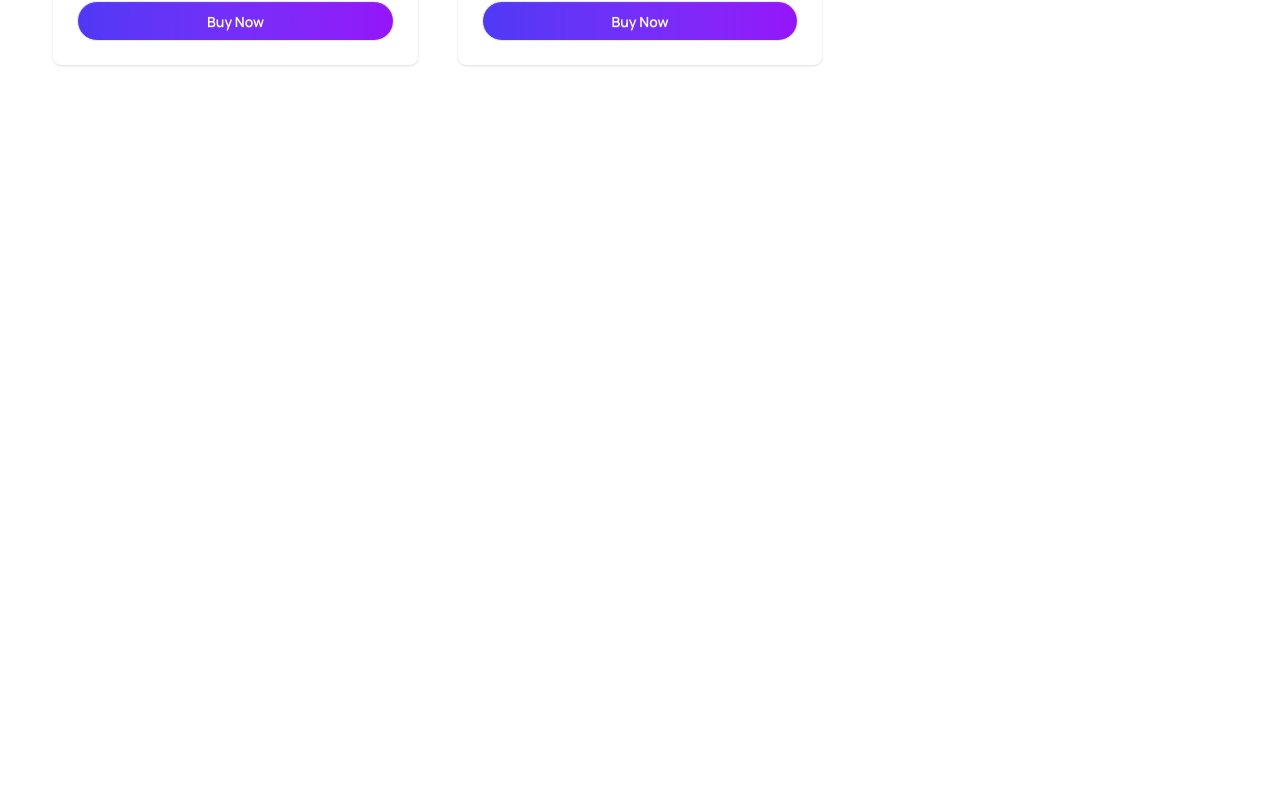
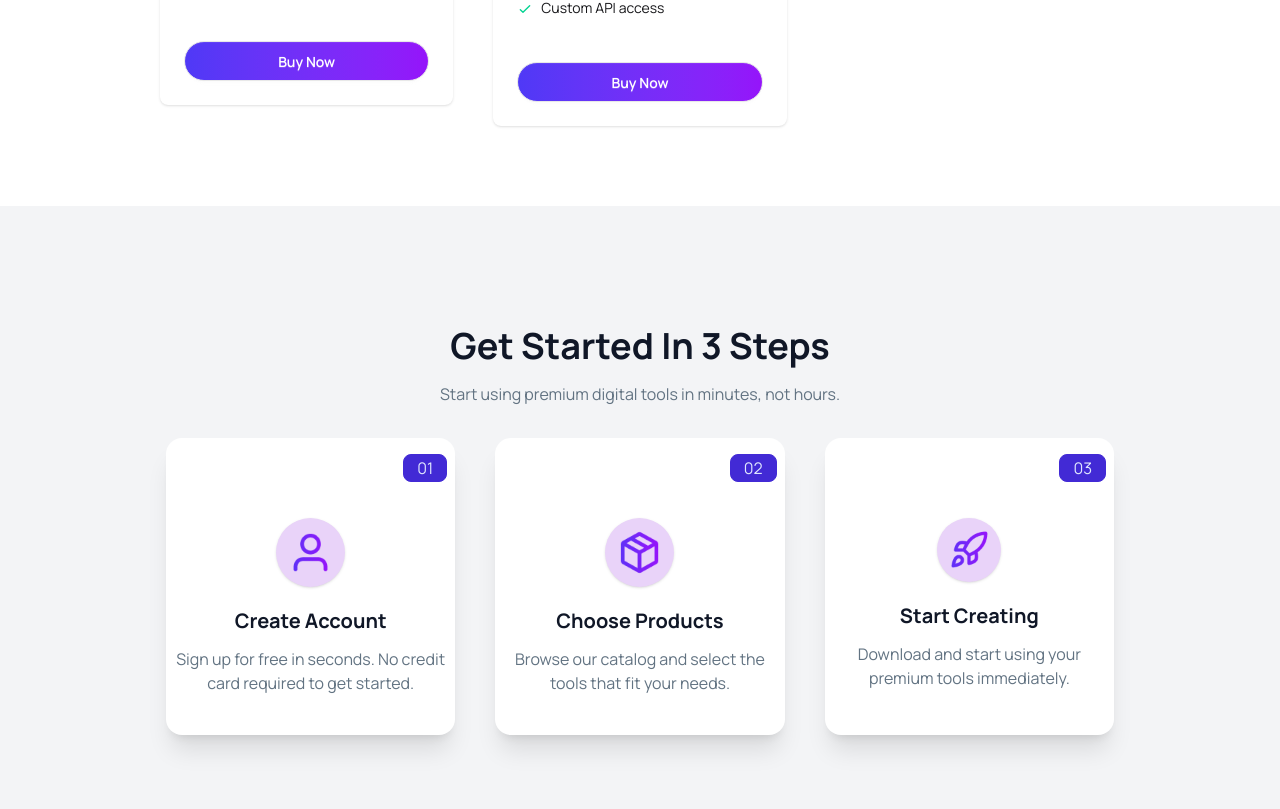
Before and after one commit to ashrafulhoda789/digitool-platform-ph, a React (Vite) app: page / in a window 1280 px wide. Shown: the part 2270-3079 px from the top of the page. Before the commit the page ends 2375 px from the top, so only its background shows below. Built offline with nearby package versions, Linux system fonts and the light colour scheme.

Commit message:
step section designed

```diff
--- a/src/App.jsx
+++ b/src/App.jsx
@@ -5,6 +5,7 @@ import Products from './components/digitalToolSection/Products'
 import Navbar from './components/navbar/Navbar'
 import Rating from './components/ratingSection/Rating'
 import { ToastContainer } from 'react-toastify'
+import StepSection from './components/stepsSection/StepSection'
 
 const productFetch = async() =>{
   const res = await fetch('/data.json');
@@ -31,6 +32,8 @@ function App() {
           selectedProduct={selectedProduct} setSelectedProduct={setSelectedProduct}
           productPromise={productPromise}></Products>
         </Suspense>
+
+        <StepSection></StepSection>
       </main>
 
       <ToastContainer></ToastContainer>
--- a/src/components/digitalToolSection/Products.jsx
+++ b/src/components/digitalToolSection/Products.jsx
@@ -10,7 +10,7 @@ const Products = ({ productPromise, selectedProduct, setSelectedProduct }) => {
 
 
     return (
-        <div className='w-11/12 mx-auto my-10'>
+        <div className='w-9/12 mx-auto my-20'>
             <div className='flex flex-col justify-center items-center space-y-5'>
                 <div className='text-center'>
                     <h1 className='text-2xl md:text-4xl font-bold text-[#001931]'>Premium Digital Tools</h1>
--- /dev/null
+++ b/src/components/stepsSection/StepSection.jsx
@@ -0,0 +1,58 @@
+import React from 'react';
+import userImg from '../../assets/user.png';
+import packageImg from '../../assets/package.png'
+import rocketImg from '../../assets/rocket.png'
+
+const StepSection = () => {
+    return (
+        <div className='my-20 bg-gray-100 py-30 px-2'>
+            <div className='text-center space-y-4'>
+                <h1 className='text-3xl md:text-4xl font-bold text-[#101727]'>Get Started In 3 Steps</h1>
+                <p className='text-[16px] text-[#627382]'>Start using premium digital tools in minutes, not hours.</p>
+            </div>
+            <div className='mt-8 grid grid-cols-1 md:grid-cols-3 gap-10 w-9/12 mx-auto'>
+
+                <div className=' bg-white shadow-xl py-10 px-2 relative rounded-2xl'>
+                    <div className="badge badge-primary badge-lg absolute top-4 right-2">01</div>
+                    <div className='flex flex-col justify-center items-center mt-10 space-y-5'>
+                        <div className='rounded-full p-3 shadow-sm bg-[#e9d3f9]'>
+                            <img width={45} src={userImg} alt="" />
+                        </div>
+                        <div className='text-center space-y-3'>
+                            <h1 className='text-xl  font-bold text-[#101727]'>Create Account</h1>
+                            <p className='text-[16px] text-[#627382]'>Sign up for free in seconds. No credit card required to get started.</p>
+                        </div>
+                    </div>
+                </div>
+                <div className=' bg-white shadow-xl py-10 px-2 relative rounded-2xl'>
+                    <div className="badge badge-primary badge-lg absolute top-4 right-2">02</div>
+                    <div className='flex flex-col justify-center items-center mt-10 space-y-5'>
+                        <div className='rounded-full p-3 shadow-sm bg-[#e9d3f9]'>
+                            <img width={45} src={packageImg} alt="" />
+                        </div>
+                        <div className='text-center space-y-3'>
+                            <h1 className='text-xl  font-bold text-[#101727]'>Choose Products</h1>
+                            <p className='text-[16px] text-[#627382]'>Browse our catalog and select the tools that fit your needs.</p>
+                        </div>
+                    </div>
+                </div>
+                <div className=' bg-white shadow-xl py-10 px-2 relative rounded-2xl'>
+                    <div className="badge badge-primary badge-lg absolute top-4 right-2">03</div>
+                    <div className='flex flex-col justify-center items-center mt-10 space-y-5'>
+                        <div className='rounded-full p-3 shadow-sm bg-[#e9d3f9]'>
+                            <img width={40} src={rocketImg} alt="" />
+                        </div>
+                        <div className='text-center space-y-3'>
+                            <h1 className='text-xl  font-bold text-[#101727]'>Start Creating</h1>
+                            <p className='text-[16px] text-[#627382]'>Download and start using your premium tools immediately.</p>
+                        </div>
+                    </div>
+                </div>
+
+
+            </div>
+        </div>
+    );
+};
+
+export default StepSection;
--- a/src/components/ui/CartProducts.jsx
+++ b/src/components/ui/CartProducts.jsx
@@ -1,4 +1,5 @@
 import React from 'react';
+import { MdDelete } from 'react-icons/md';
 
 const CartProducts = ({ cartProduct, handleDeleteItem }) => {
     // console.log(cartProduct);
@@ -7,17 +8,17 @@ const CartProducts = ({ cartProduct, handleDeleteItem }) => {
         <div className='flex justify-between items-center rounded-2xl shadow p-5 border border-gray-200 mb-5'>
             <div className='flex items-center gap-5'>
                 <div className='w-fit  p-2 rounded-full shadow'>
-                    <img width={32} src={icon} alt="" />
+                    <img  className='w-6 md:w-8' src={icon} alt="" />
                 </div>
                 <div>
-                    <h1 className='text-2xl font-bold'>{name}</h1>
+                    <h1 className='text-xl md:text-2xl font-bold'>{name}</h1>
                     <p className='text-lg font-medium'>${price}</p>
                 </div>
             </div>
             <div>
                 <p
                 onClick={()=> handleDeleteItem(cartProduct)}
-                className=' btn bg-white border-none text-red-700'>Remove</p>
+                className=' btn bg-white border-none text-red-700'><MdDelete></MdDelete></p>
             </div>
 
         </div>
```
